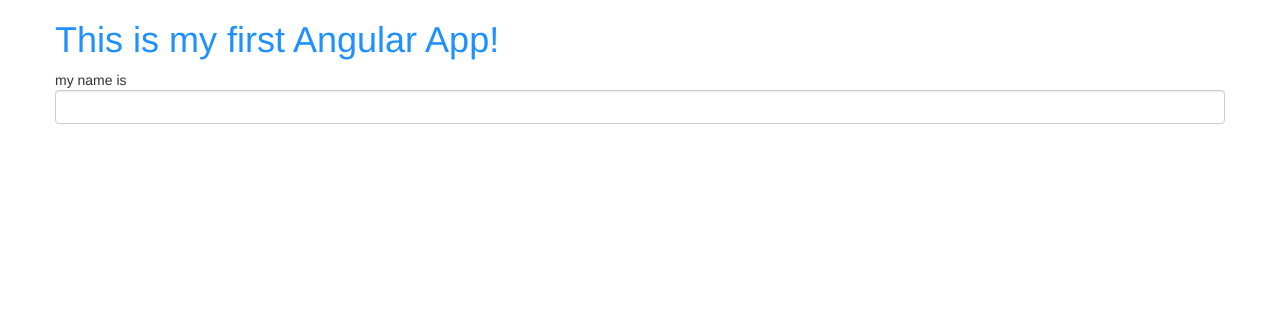
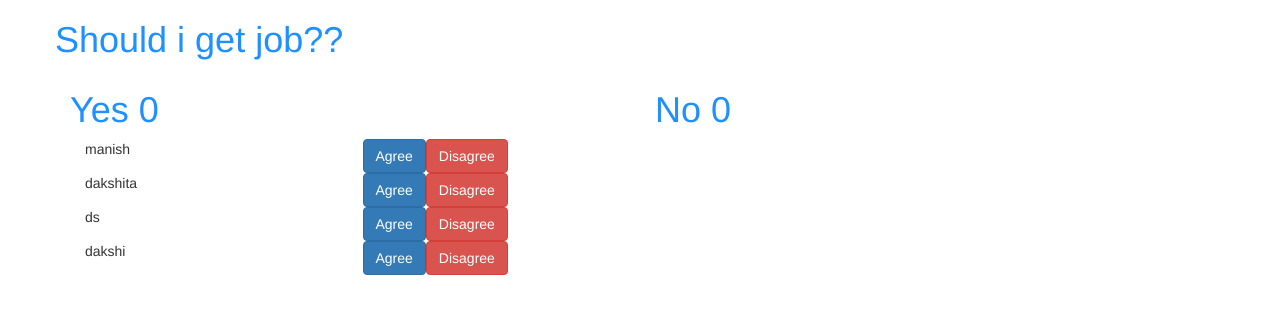
Before and after one commit to dakshitasharma123/AngularCliApp, an Angular app: page / in a window 1280 px wide. Shown: the top 314 px of the page. Built offline with nearby package versions, Linux system fonts and the light colour scheme.

Commit message:
vote assignment using property and event binding

```diff
--- a/src/app/app.component.html
+++ b/src/app/app.component.html
@@ -1,13 +1,16 @@
 <div class="container">
   <div class="row">
-    <div class="col-xs 12">
-      <h1>This is my first Angular App!</h1>
-      <app-server [msg]="name"></app-server>
-      <!-- <div class=app-servers></div> -->
-	     <!-- <p *ngIf="serverName!==''">server is created. name is:-{{serverName}} </p> -->
-      <input class="form-control" type="text" [(ngModel)]="name">
-      <!-- <p>{{name}}</p> -->
-      <!-- <button [disabled]="name===''" class="btn btn-danger" (click)="createServer()">Create Server</button> -->
-      <!-- <app-servers></app-servers> -->
+    <div class="col-ms-8">
+      <h1>Should i get job??</h1>
+    </div>
   </div>
+  <div class="row">
+    <div class="col-xs-6">
+      <h1>Yes {{yes}}</h1>
+    </div>
+    <div class="col-xs-6">
+      <h1>No {{no}}</h1>
+    </div>
+  </div>
+  <app-vote *ngFor = "let name of voter" [name_1]="name" (voted)="checkVote($event)" ></app-vote>
 </div>
--- a/src/app/app.component.ts
+++ b/src/app/app.component.ts
@@ -1,4 +1,4 @@
-import { Component } from '@angular/core';
+import { Component, Input } from '@angular/core';
 
 @Component({
   selector: 'app-root',
@@ -6,14 +6,13 @@ import { Component } from '@angular/core';
   styleUrls: ['./app.component.css']
 })
 export class AppComponent {
-	enable = false;
-  	name = '';
-    serverName="";
-    serverElement={type:'server',name:'testServer', content:'just a test'};
-createServer()
-{
-	this.serverName=this.name;
-	this.name="";
-}
+  yes= 0;
+  no= 0;
+
+
+  voter = ['manish','dakshita','ds','dakshi'];
+  checkVote(vote){
+    vote? this.yes++: this.no++;
+  }
 
 }
--- a/src/app/app.module.ts
+++ b/src/app/app.module.ts
@@ -4,12 +4,11 @@ import { NgModule } from '@angular/core';
 
 
 import { AppComponent } from './app.component';
-import  {ServerComponent} from './server/server.component';
-import { ServersComponent } from './servers/servers.component';
+import { VoteComponent } from './vote/vote.component';
 
 
 @NgModule({
-  declarations: [AppComponent,ServerComponent, ServersComponent],
+  declarations: [AppComponent, VoteComponent],
   imports: [
   	BrowserModule,
   	FormsModule
--- a/src/app/server/server.component.html
+++ /dev/null
@@ -1 +0,0 @@
-<div>my name is {{msg}}</div>
--- a/src/app/server/server.component.ts
+++ /dev/null
@@ -1,11 +0,0 @@
-import { Component, Input} from '@angular/core'
-@Component({
-	selector:'app-server',
-	templateUrl:'./server.component.html'
-
-})
-export class ServerComponent{
-	// @Input() element:{type:string,name:string,content:string};
-	@Input () msg:string;
-
-}
--- a/src/app/servers/servers.component.html
+++ /dev/null
@@ -1,10 +0,0 @@
-
-<p [innerHTML]="serverstatus"></p>
-<hr>
-<label for="">Enter Server Name</label>
-<!-- <input type="text" class="form-control" (input)="onInputUpdate($event)"> -->
-   <input type="text" class="form-control" [(ngModel)]="inputvalue">
-   <p> {{inputvalue}} </p>
-   <button class="btn btn-primary"
- [disabled]="!enable"  (click)="creteNewServer()">Start Server</button>
-<app-server></app-server>
--- a/src/app/servers/servers.component.ts
+++ /dev/null
@@ -1,38 +0,0 @@
-import { Component, OnInit } from '@angular/core';
-
-@Component({
-  // selector: '[app-servers]',
-   selector: 'app-servers',
-  // selector:'.app-servers',
-  templateUrl: './servers.component.html',
-  styleUrls: ['./servers.component.css']
-})
-export class ServersComponent implements OnInit {
-	  	enable=true;
-	  	serverstatus="Server is Disable";
-	  	inputvalue="";
-
-  constructor() {
-  	setTimeout(()=>{
-  			this.enable=true;
-  	},5000);
-
-   }
-
-  ngOnInit() {
-
-
-  }
-  creteNewServer(){
-  				this.serverstatus="Server is Started. Server name is :- "+this.inputvalue;
-  				this.inputvalue="";
-  			}
-  onInputUpdate(e){
-  	//this.inputvalue=e.target.value;
-  	//console.log(e);
-  	 // this.inputvalue=(<HTMLInputElement>e.target).value;
-  	//console.log(e);
-  }
-
-
-}
--- /dev/null
+++ b/src/app/vote/vote.component.html
@@ -0,0 +1,12 @@
+<!-- <p>
+  vote works!
+</p> -->
+<div class="container">
+  <div class="row">
+    <div class="col-xs-3">
+      {{name_1}}
+    </div>
+    <button class="btn btn-primary" (click)=voteCount(true) [disabled]="show">Agree</button>
+    <button class="btn btn-danger" (click)=voteCount(false) [disabled]="show">Disagree</button>
+  </div>
+</div>
--- /dev/null
+++ b/src/app/vote/vote.component.ts
@@ -0,0 +1,24 @@
+import { Component, OnInit, Input, Output,EventEmitter} from '@angular/core';
+// import { EventEmitter } from 'events';
+
+@Component({
+  selector: 'app-vote',
+  templateUrl: './vote.component.html',
+  styleUrls: ['./vote.component.css']
+})
+export class VoteComponent implements OnInit {
+  @Input() name_1: string;
+  @Output() voted = new EventEmitter<boolean>();
+  show = false;
+  constructor() {
+
+   }
+
+  ngOnInit() {
+  }
+  voteCount(clicked: boolean){
+    this.voted.emit(clicked);
+    this.show=true ;
+  }
+
+}
```
Also changed, not shown: src/app/vote/vote.component.css (added), 1 other file (tests, documents, lock files or other folders).
